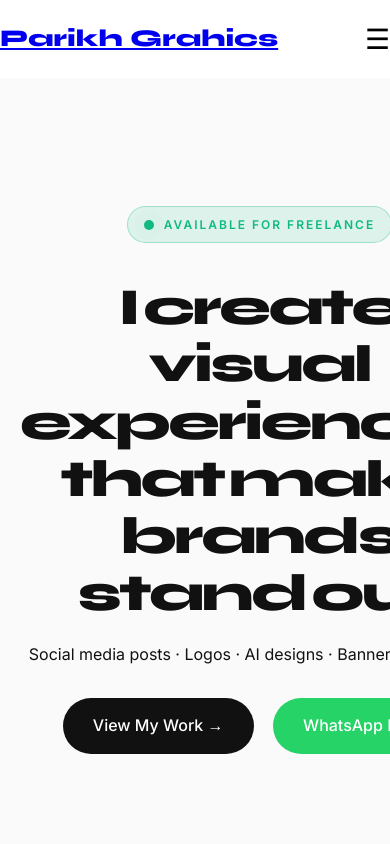
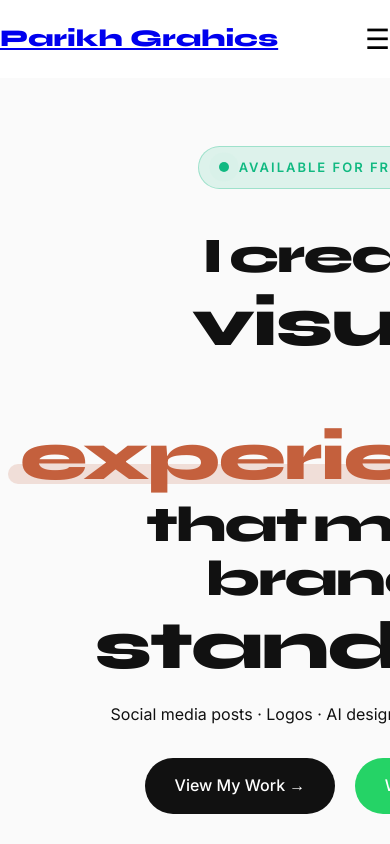
Before and after one commit to kevparikh/kevParikh.github.io, a plain HTML site: page index.html in a window 390 px wide. Shown: the top 844 px of the page. Drawn offline with Linux system fonts and the light colour scheme.

Commit message:
Update style.css

```diff
--- a/style.css
+++ b/style.css
@@ -28,30 +28,47 @@ section { padding:100px 0; }
 /* Hero */
 .hero-grid { display:grid; grid-template-columns:1fr 1fr; gap:60px; align-items:center; min-height:90vh; }
 /* ───── HERO TEXT — FIXED (1 line heading + green dot back) ───── */
+/* ───── HERO TEXT — OPTION 1 (SUPER CLEAN & PERFECT) ───── */
 .hero-text {
     padding-right: 40px;
 }
 
 .hero-text h1 {
     font-family: 'Syne', sans-serif;
-    font-size: clamp(58px, 7.5vw, 92px) !important;
+    font-size: clamp(56px, 7.8vw, 96px);
     font-weight: 800;
-    line-height: 1.05 !important;
-    letter-spacing: -2.5px;
-    margin: 16px 0 20px;
-    word-spacing: -8px;
-    white-space: nowrap;          /* ← aa sabse important che */
-    overflow: hidden;
-    display: block;
+    line-height: 1.08;
+    letter-spacing: -2.8px;
+    margin: 20px 0 24px;
+    word-spacing: -6px;
 }
 
-#rotate {
-    color: #c4603d;
-    display: inline-block;
-    min-width: 240px;
+.hero-text h1 .big-word {
+    display: block;
+    font-size: clamp(72px, 10vw, 128px);
+    line-height: 0.95;
+    margin: 8px 0;
 }
 
-/* Available tag with green dot — BACK & BETTER */
+.hero-text h1 .big-word.accent {
+    color: #c4603d;
+    position: relative;
+    display: inline-block;
+}
+
+.hero-text h1 .big-word.accent::after {
+    content: '';
+    position: absolute;
+    bottom: 10px;
+    left: -12px;
+    width: calc(100% + 24px);
+    height: 28px;
+    background: rgba(196, 96, 61, 0.18);
+    border-radius: 14px;
+    z-index: -1;
+}
+
+/* Available tag — already perfect che tamara */
 .hero-tag {
     display: inline-flex;
     align-items: center;
@@ -84,16 +101,29 @@ section { padding:100px 0; }
     100% { box-shadow: 0 0 0 0 rgba(16, 185, 129, 0); }
 }
 
-/* Mobile par pan perfect */
+/* Mobile */
 @media (max-width: 768px) {
+    .hero-text {
+        padding-right: 0;
+        text-align: center;
+    }
+
     .hero-text h1 {
-        font-size: 52px !important;
-        white-space: normal;
-        line-height: 1.1 !important;
+        font-size: 52px;
+        letter-spacing: -1.8px;
     }
+
+    .hero-text h1 .big-word {
+        font-size: 68px;
+    }
+
+    .hero-text h1 .big-word.accent::after {
+        height: 20px;
+        bottom: 6px;
+    }
+
     .hero-tag {
-        font-size: 12px;
-        padding: 8px 16px;
+        margin: 0 auto 20px;
     }
 }
 .hero-cta { margin-top:30px; }
```
